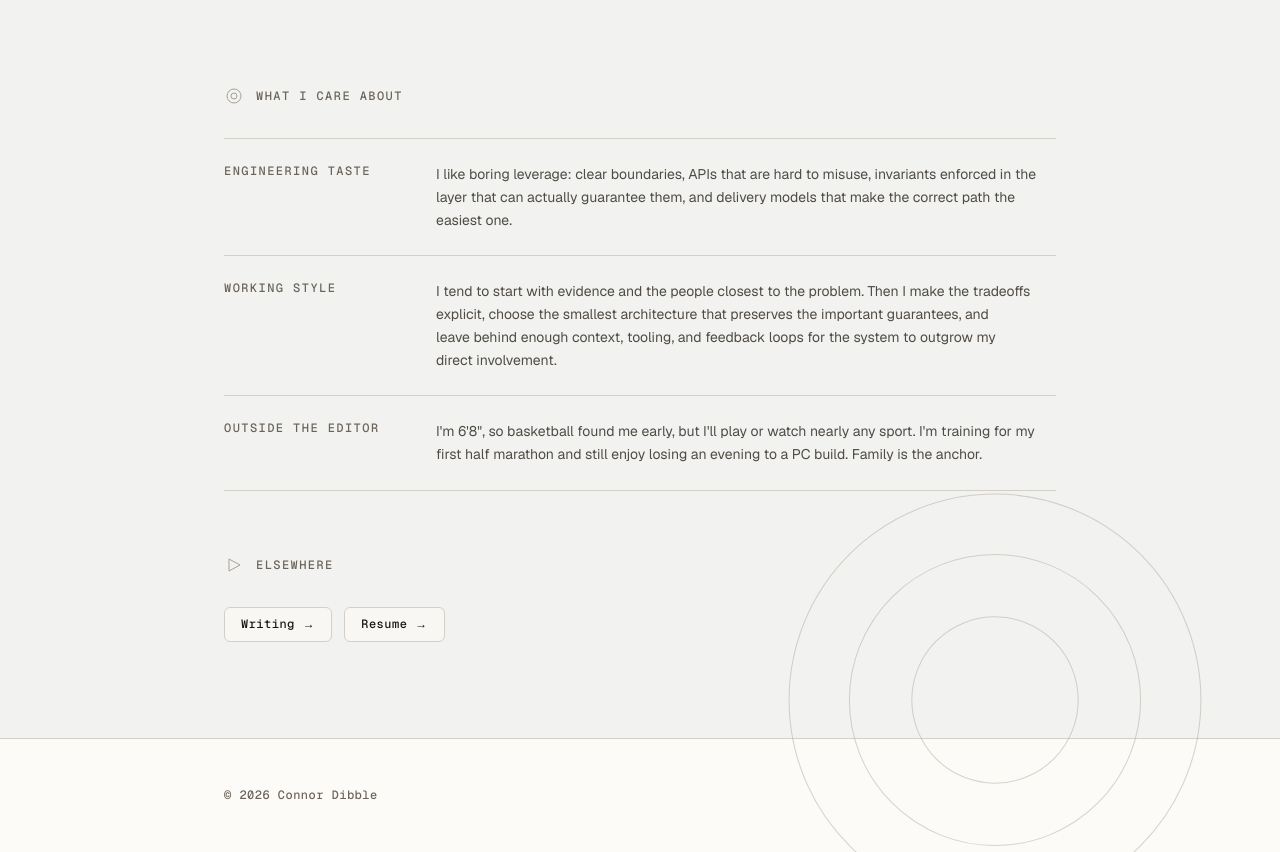
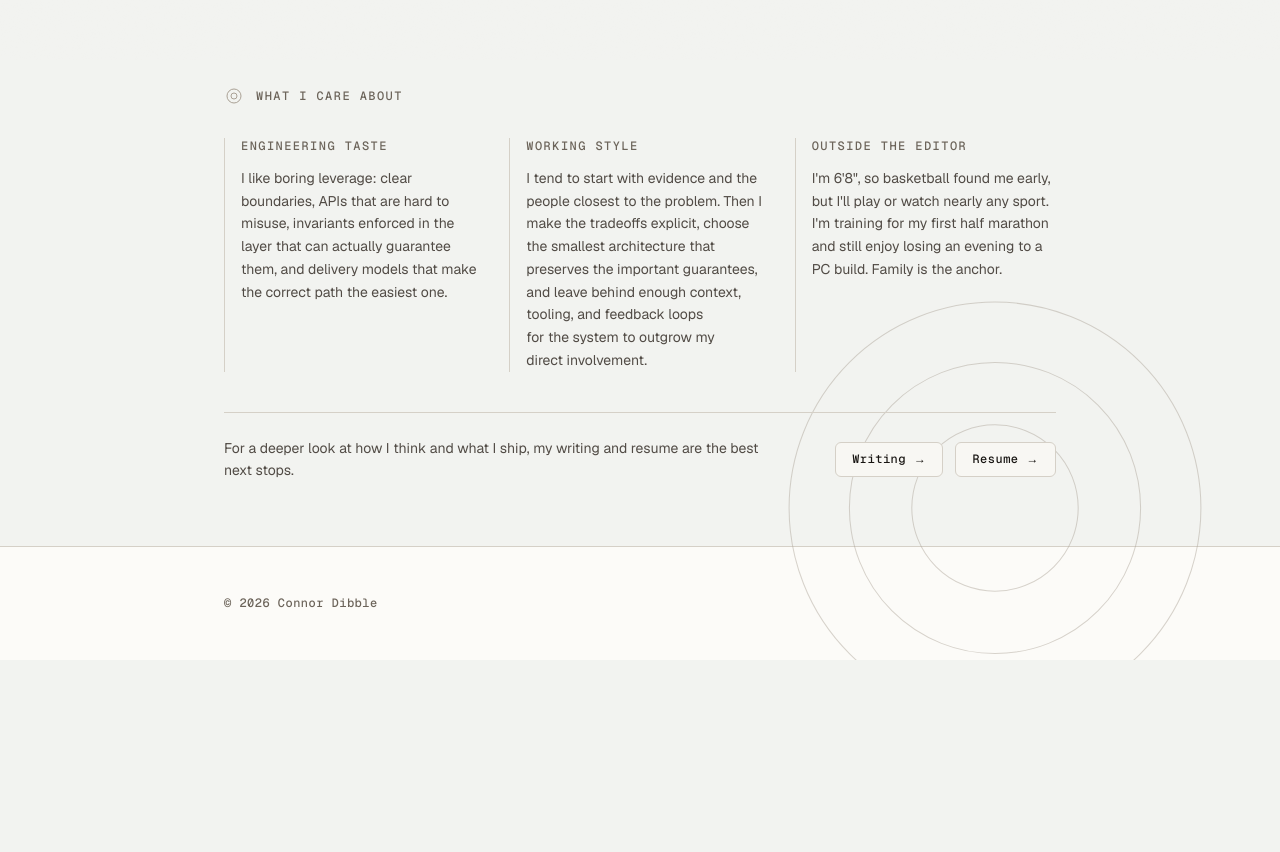
Before and after one commit to connordibble/connordibble.dev, a Next.js app: page /about in a window 1280 px wide. Shown: the part 740-1592 px from the top of the page. After the commit the page ends 1400 px from the top, so only its background shows below. Built offline with nearby package versions, Linux system fonts and the light colour scheme.

Commit message:
fix: improve about page section flow

```diff
--- a/src/app/about/page.tsx
+++ b/src/app/about/page.tsx
@@ -74,26 +74,27 @@ export default function AboutPage() {
 
         <section className="container-wide py-12 sm:py-16">
           <SectionLabel mark="rings">What I Care About</SectionLabel>
-          <div className="mt-8 divide-y divide-border border-y border-border">
+          <div className="mt-8 grid max-w-5xl gap-6 md:grid-cols-3">
             {notes.map((note) => (
               <section
                 key={note.title}
-                className="grid gap-3 py-6 sm:grid-cols-[180px_1fr] sm:gap-8"
+                className="border-l border-border pl-4"
               >
                 <h2 className="font-mono text-caption uppercase tracking-[0.12em] text-text-subtle">
                   {note.title}
                 </h2>
-                <p className="text-body-small leading-relaxed text-text-muted text-pretty">
+                <p className="mt-3 text-body-small leading-relaxed text-text-muted text-pretty">
                   {note.body}
                 </p>
               </section>
             ))}
           </div>
-        </section>
-
-        <section className="container-wide pb-16 sm:pb-24">
-          <SectionLabel mark="triangle">Elsewhere</SectionLabel>
-          <div className="mt-8 flex flex-wrap gap-3">
+          <div className="mt-10 max-w-5xl border-t border-border pt-6 sm:flex sm:items-center sm:justify-between sm:gap-8">
+            <p className="max-w-2xl text-body-small leading-relaxed text-text-muted text-pretty">
+              For a deeper look at how I think and what I ship, my writing and
+              resume are the best next stops.
+            </p>
+            <div className="mt-5 flex flex-wrap gap-3 sm:mt-0 sm:shrink-0">
               <Link
                 href="/writing"
                 className="pill-link inline-flex items-center gap-2 rounded-sm border border-border bg-panel px-4 py-2 font-mono text-caption text-text transition-colors duration-150"
@@ -111,6 +112,7 @@ export default function AboutPage() {
                 <span aria-hidden>→</span>
               </a>
             </div>
+          </div>
         </section>
       </main>
       <Footer />
```
Lines whose indentation alone changed are shown as unchanged.
